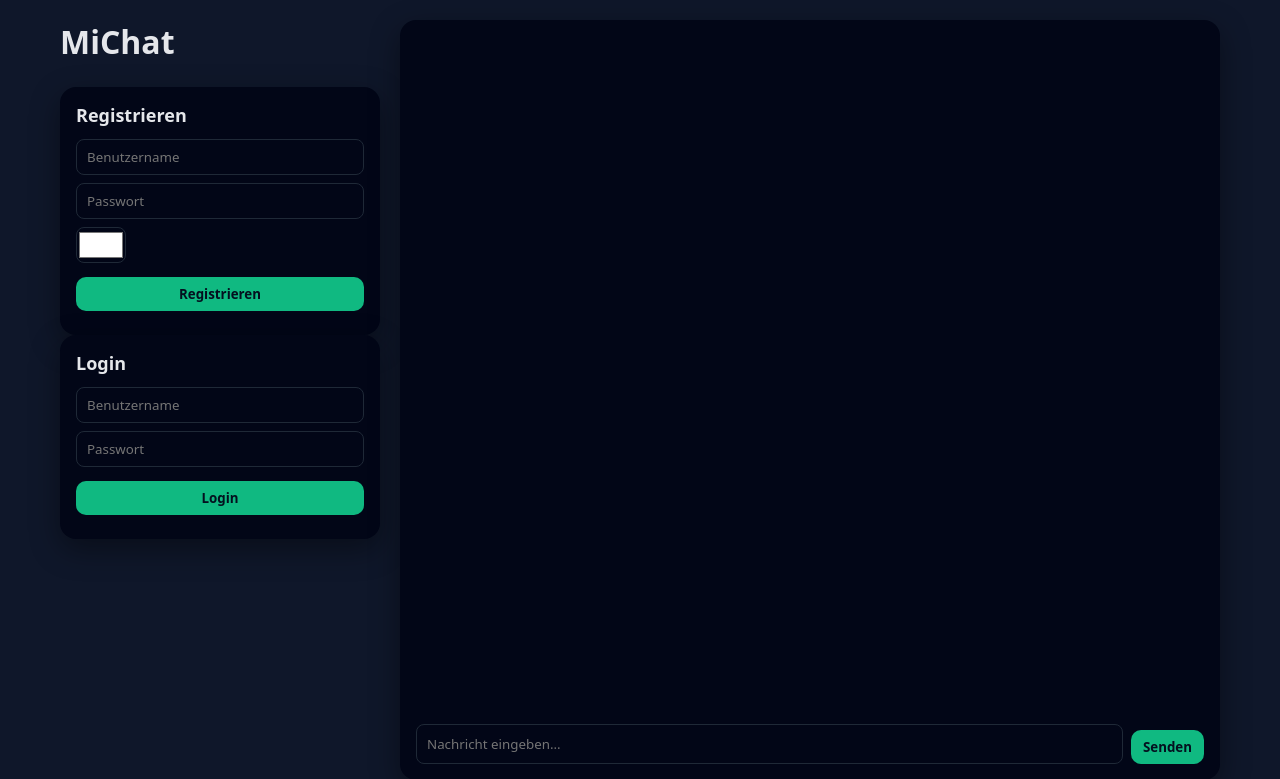
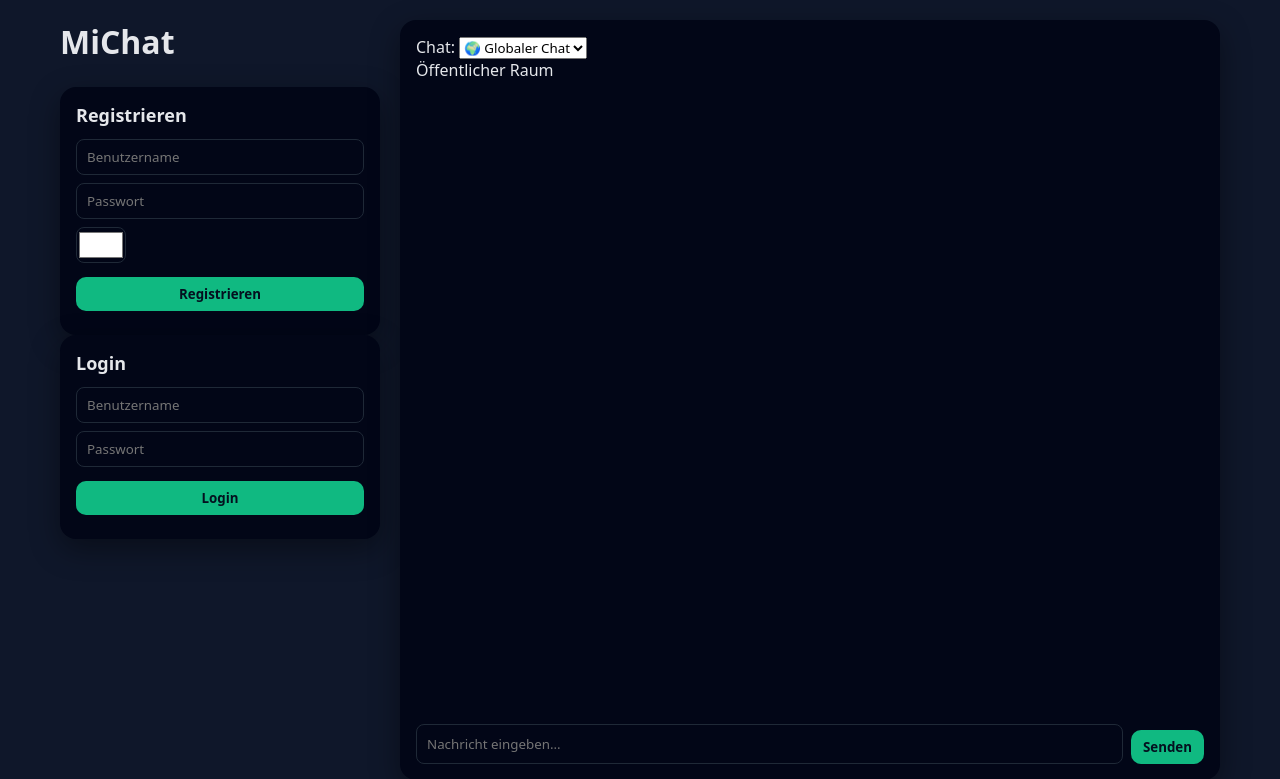
Before and after one commit to ms9whgswzb-ops/MiChat, a FastAPI app: page / in a window 1280 px wide. Shown: the top 779 px of the page. Run offline with FastAPI, Linux system fonts and the light colour scheme.

Commit message:
Update index.html

```diff
--- a/templates/index.html
+++ b/templates/index.html
@@ -37,6 +37,16 @@
         </div>
 
         <div class="chat-container">
+            <div class="chat-top-bar">
+                <div class="chat-target-group">
+                    <label for="chat-target">Chat:</label>
+                    <select id="chat-target">
+                        <option value="global">🌍 Globaler Chat</option>
+                    </select>
+                </div>
+                <span id="chat-subtitle" class="chat-subtitle">Öffentlicher Raum</span>
+            </div>
+
             <div id="messages" class="messages"></div>
 
             <div class="message-input">
```
